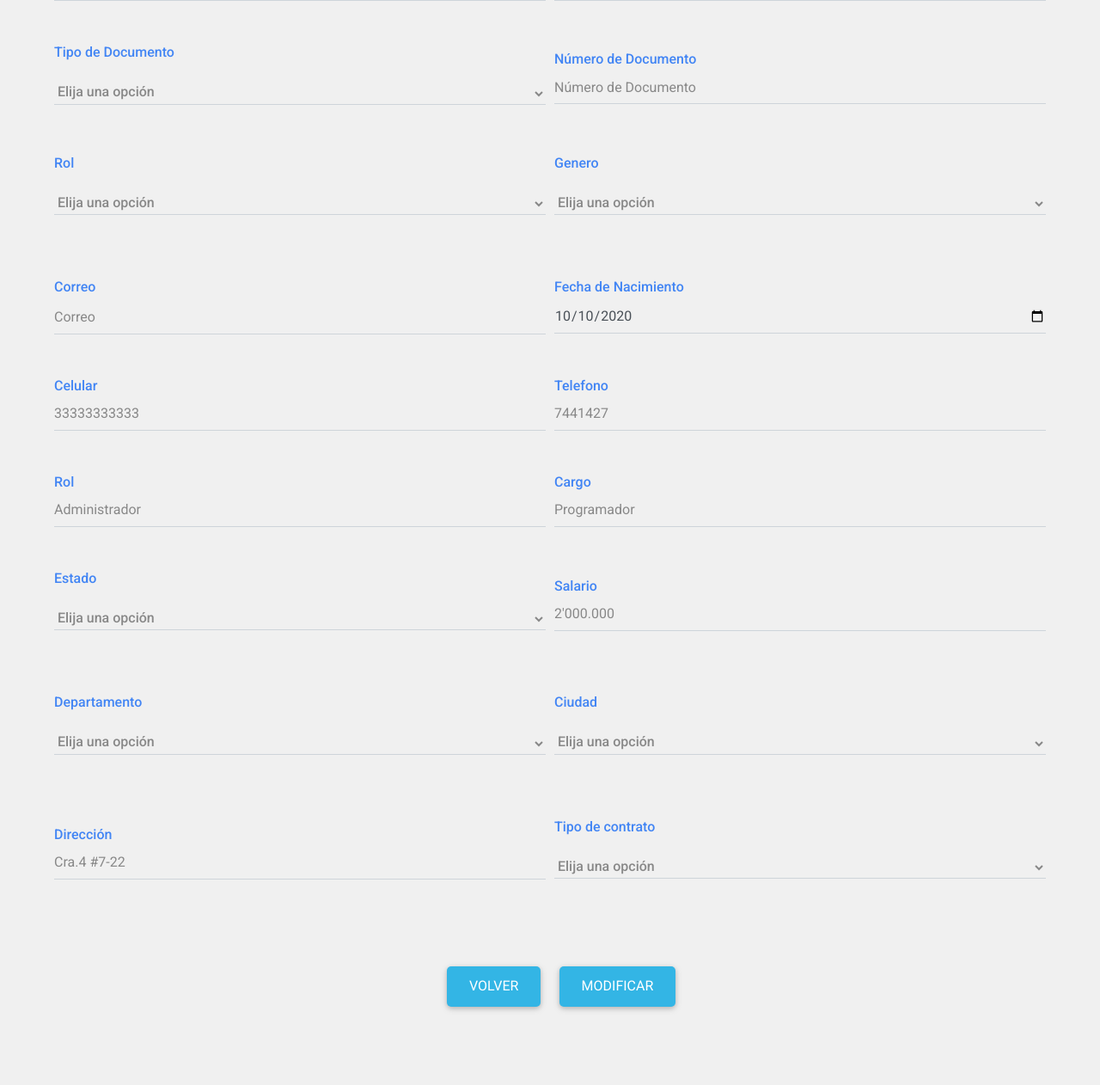
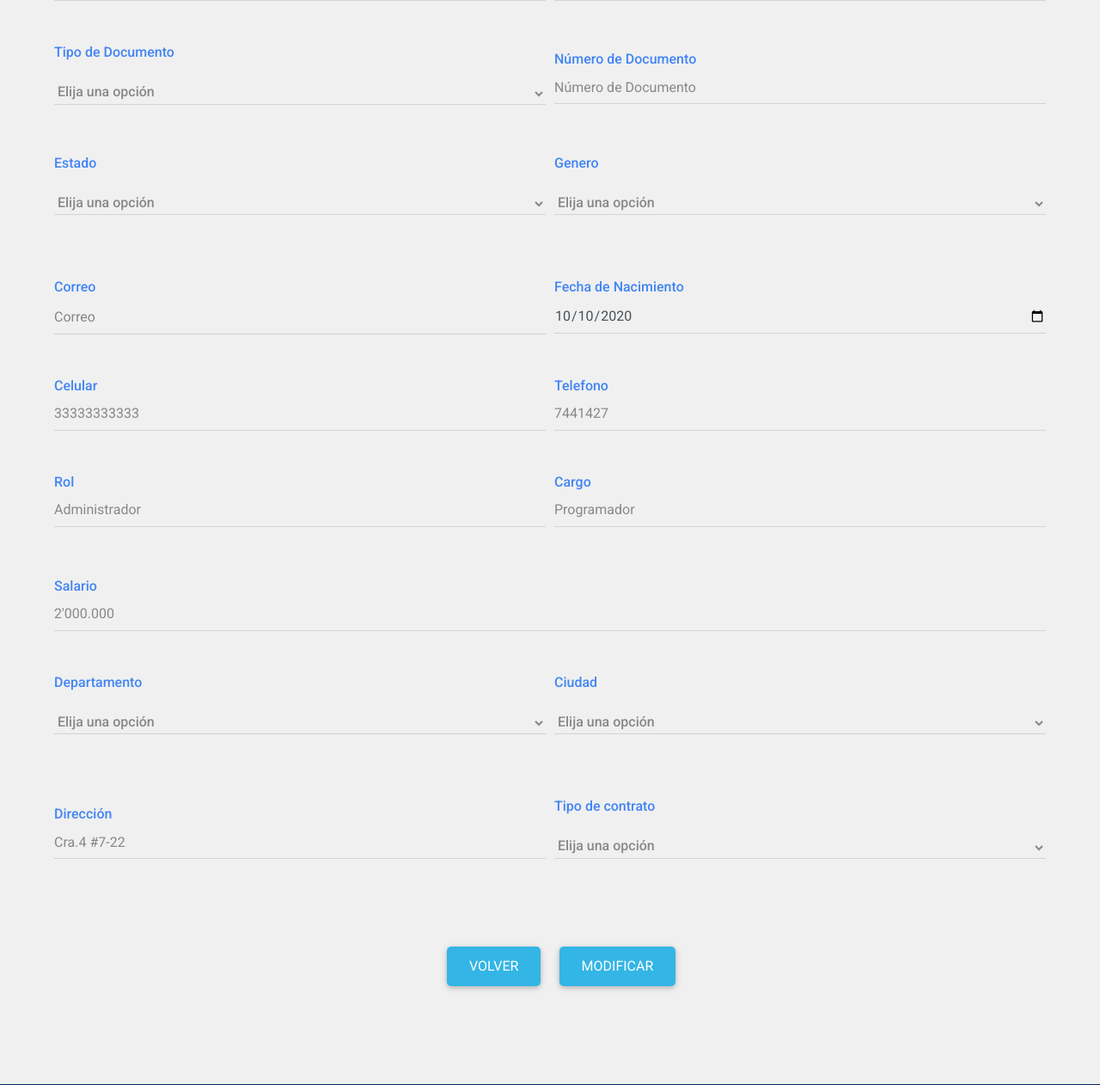
Before and after one commit to jaiderbernal90/p_montechelo, a PHP site: page /view/admin/infoUser.php in a window 1280 px wide. Shown: the part 295-1557 px from the top of the page at 86% size. Run offline with PHP 8.4, Linux system fonts and the light colour scheme; a user stored in the database is signed in; some libraries are stand-ins or nearby versions.

Commit message:
last change form user

```diff
--- a/view/admin/infoUser.php
+++ b/view/admin/infoUser.php
@@ -103,12 +103,11 @@
                        <div class="col-md-6">
                             <!-- Material input -->
                             <div class="md-form form-group mt-2">
-                            <p class="tite text-primary">Rol</p>
+                                <p class="tite text-primary">Estado</p>
                                 <select class="seleccionar md-form w-100">
                                     <option value="" disabled selected>Elija una opción</option>
-                                <option value="1">Colaborador</option>
-                                <option value="2">Líder</option>
-                                <option value="3">Administrador</option>
+                                    <option value="1">Activo</option>
+                                    <option value="2">Inactivo</option>
                             </select>
                             </div>
                         </div>
@@ -205,22 +204,9 @@
 
                     <!-- Grid row -->
                     <div class="form-row">
-                        <!-- Grid column -->
-                        <div class="col-md-6">
-                            <!-- Material input -->
-                            <div class="md-form form-group">
-                                <p class="tite text-primary">Estado</p>
-                                <select class="seleccionar md-form w-100">
-                                    <option value="" disabled selected>Elija una opción</option>
-                                    <option value="1">Activo</option>
-                                    <option value="2">Inactivo</option>
-                            </select>
-                            </div>
-                        </div>
-                        <!-- Grid column -->
 
                         <!-- Grid column -->
-                        <div class="col-md-6">
+                        <div class="col-md-12">
                             <!-- Material input -->
                             <div class="md-form form-group ar-input">
                                 <p class="tite text-primary">Salario</p>
@@ -231,6 +217,7 @@
                         <!-- Grid column -->
                     </div>
                     <!-- Grid row -->
+
                     <!-- Grid row -->
                     <div class="form-row">
                         <!-- Grid column -->
```
Also changed, not shown: view/admin/addUser.php (+14 -0 lines). Lines whose indentation alone changed are shown as unchanged.
